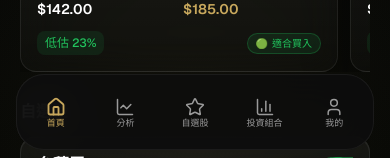
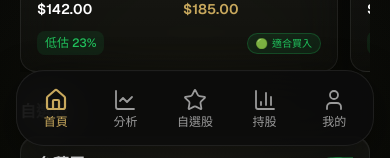
Before and after one commit to asd22584812/SOARICH-AI-Investor, a Next.js app: page / in a window 390 px wide. Shown: the part 686-844 px from the top of the page. Built offline with nearby package versions, Linux system fonts and the light colour scheme.

Commit message:
Fix mobile bottom nav: fixed position, larger icons, rename 持股

```diff
--- a/src/app/globals.css
+++ b/src/app/globals.css
@@ -143,19 +143,20 @@
   display: none;
 }
 
-/* ── Bottom navigation ── */
+/* ── Bottom navigation (mobile: fixed to viewport) ── */
 .bottom-nav {
-  position: absolute;
+  position: fixed;
   left: 16px;
   right: 16px;
-  bottom: calc(env(safe-area-inset-bottom) + 8px);
+  bottom: calc(env(safe-area-inset-bottom) + 12px);
   height: 76px;
   border-radius: 28px;
-  z-index: 50;
-  border: 1px solid rgba(255, 255, 255, 0.06);
-  background: rgba(14, 14, 14, 0.92);
+  z-index: 9999;
+  border: 1px solid rgba(255, 255, 255, 0.08);
+  background: rgba(12, 12, 12, 0.86);
   backdrop-filter: blur(24px);
   -webkit-backdrop-filter: blur(24px);
+  box-shadow: 0 12px 40px rgba(0, 0, 0, 0.45);
 }
 
 .bottom-nav__inner {
@@ -164,6 +165,28 @@
   align-items: center;
   justify-content: space-around;
   padding: 0 4px;
+}
+
+.bottom-nav__item {
+  display: flex;
+  min-width: 0;
+  flex: 1;
+  flex-direction: column;
+  align-items: center;
+  justify-content: center;
+  gap: 4px;
+}
+
+.bottom-nav__icon {
+  width: 24px;
+  height: 24px;
+  flex-shrink: 0;
+}
+
+.bottom-nav__label {
+  font-size: 12px;
+  font-weight: 500;
+  line-height: 1;
 }
 
 /* ── AI recommendation carousel ── */
@@ -296,6 +319,8 @@
   }
 
   .bottom-nav {
+    position: absolute;
     bottom: 18px;
+    z-index: 50;
   }
 }
--- a/src/components/layout/bottom-nav.tsx
+++ b/src/components/layout/bottom-nav.tsx
@@ -9,7 +9,7 @@
   { href: "/", label: "首頁", icon: Home },
   { href: "/analysis", label: "分析", icon: LineChart },
   { href: "/watchlist", label: "自選股", icon: Star },
-  { href: "/portfolio", label: "投資組合", icon: BarChart3 },
+  { href: "/portfolio", label: "持股", icon: BarChart3 },
   { href: "/profile", label: "我的", icon: User },
 ];
 
@@ -31,12 +31,12 @@
               key={item.href}
               href={item.href}
               className={cn(
-                "flex min-w-0 flex-1 flex-col items-center justify-center gap-0.5",
+                "bottom-nav__item",
                 isActive ? "text-brand" : "text-text-secondary"
               )}
             >
-              <Icon className="h-5 w-5" strokeWidth={isActive ? 2.2 : 1.8} />
-              <span className="text-[9px] font-medium leading-none">{item.label}</span>
+              <Icon className="bottom-nav__icon" strokeWidth={isActive ? 2.2 : 1.8} />
+              <span className="bottom-nav__label">{item.label}</span>
             </Link>
           );
         })}
```
